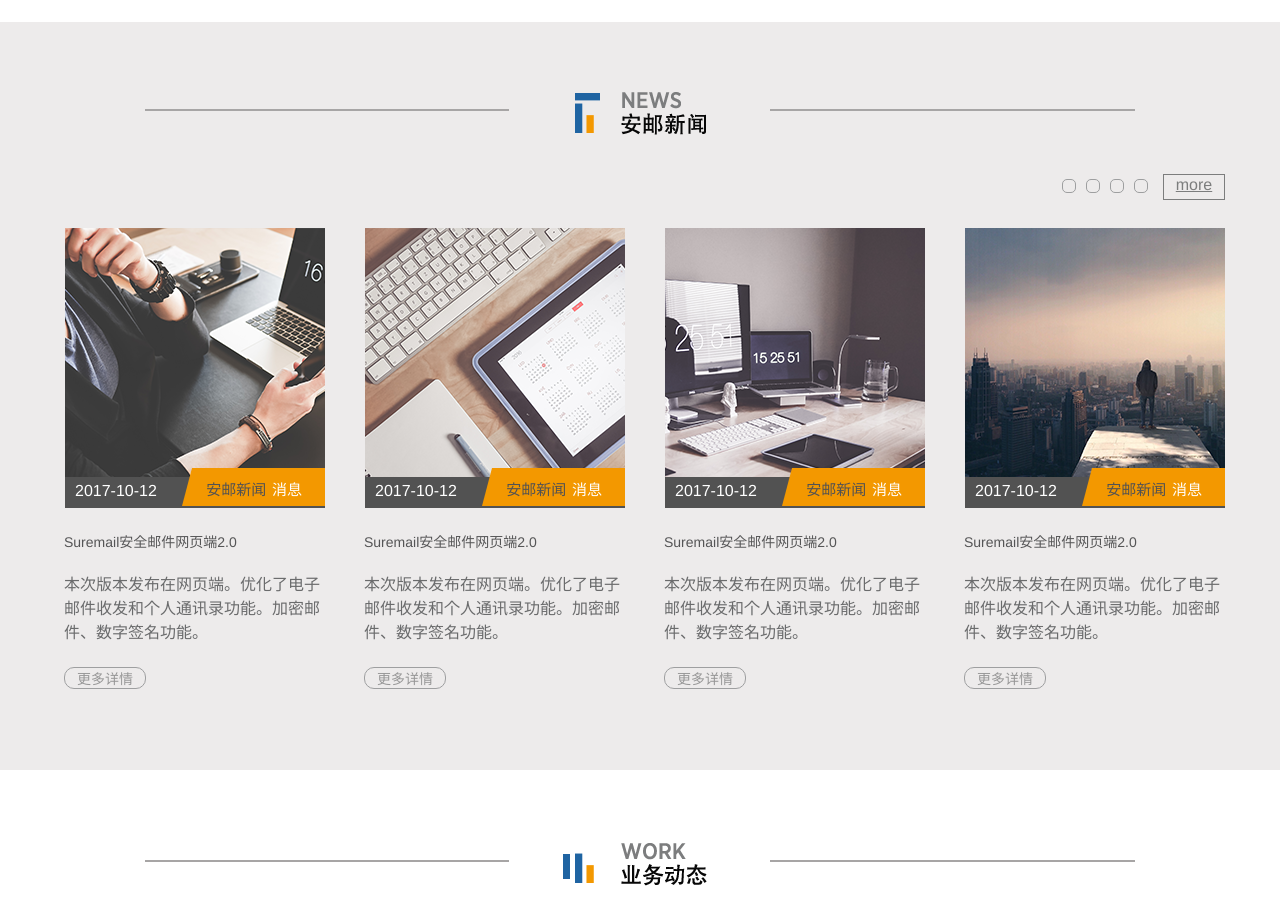
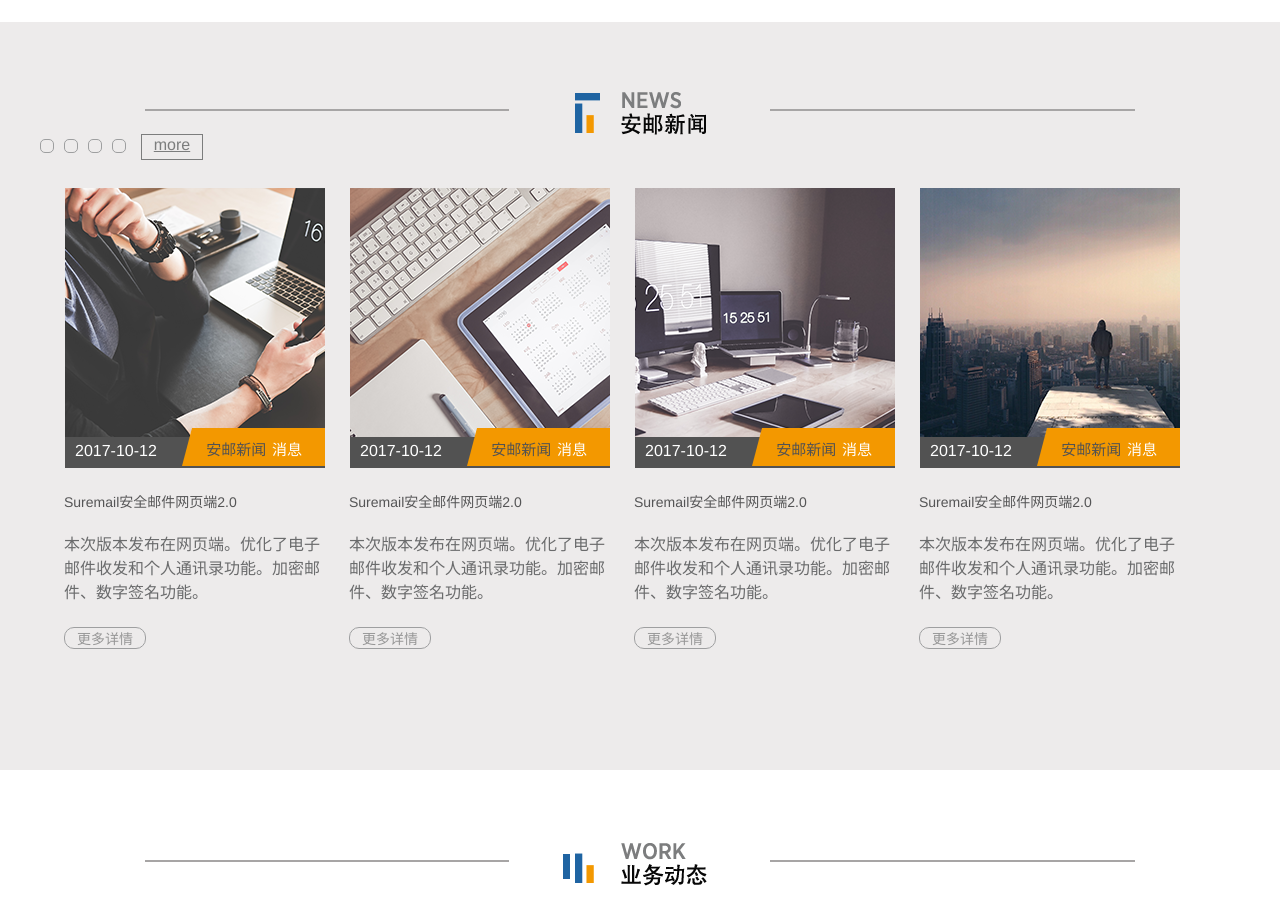
Before and after one commit to bufudanqing/suremail, a Vue app: page /components/index in a window 1280 px wide. Shown: the part 3140-4064 px from the top of the page. Built offline with nearby package versions, Linux system fonts and the light colour scheme.

Commit message:
返回-新闻切换

```diff
--- a/package.json
+++ b/package.json
@@ -19,7 +19,8 @@
     "iview": "^2.4.0",
     "node-waves": "^0.7.5",
     "vue": "^2.4.2",
-    "vue-waves": "^0.1.1"
+    "vue-waves": "^0.1.1",
+    "vuex": "^3.0.0"
   },
   "devDependencies": {
     "autoprefixer": "^7.1.2",
--- a/src/App.vue
+++ b/src/App.vue
@@ -2,7 +2,9 @@
   <div id="app">
     <navigation></navigation>
     <!-- <navigation1></navigation1> -->
+    <!-- <keep-alive> -->
     <router-view/>
+    <!-- </keep-alive> -->
     <myfooter></myfooter>
   </div>
 </template>
--- a/src/components/index.vue
+++ b/src/components/index.vue
@@ -28,16 +28,21 @@
         <img v-bind:src="titleImg" />
        </div>
        <div class="news-content">
-        <div class="news-slider">
-          <div class="slider-container">
-            <div class="dot"></div>
-            <div class="dot"></div>
-            <div class="dot"></div>
-            <div class="dot"></div>
+        <!-- <div class="news-slider"> -->
+
+          <div class="slider-container" id="nav_slide">
+            <label for="i1" class="dot" id="dot1"></label>
+            <label for="i2" class="dot" id="dot2"></label>
+            <label for="i3" class="dot" id="dot3"></label>
+            <label for="i4" class="dot" id="dot4"></label>
           </div>
           <router-link to="/components/news" class="news-more">more</router-link>
-        </div>
-        <div class="news-list">
+        <!-- </div> -->
+        <input type="radio" name="news" id="i1" checked>
+        <input type="radio" name="news" id="i2">
+        <input type="radio" name="news" id="i3">
+        <input type="radio" name="news" id="i4">
+        <div class="news-list" id="one">
          <div class="news-list-item" v-for="item in news">
           <div class="item-wrapper">
             <div class="news-bg">
@@ -60,7 +65,75 @@
           </div>
          </div>
         </div>
-
+        <div class="news-list" id="two">
+         <div class="news-list-item" v-for="item in news">
+          <div class="item-wrapper">
+            <div class="news-bg">
+              <img v-bind:src="item.picture" />
+              <div class="news-footer">
+                <span>2017-10-13</span>
+                <div class="band">
+                  <div class="band-text">
+                    <span>安邮新闻</span><span>消息</span>
+                  </div>
+                </div>
+              </div>
+            </div>
+            <!-- news title and summary -->
+            <div class="title-summary">
+              <a class="item-title">Suremail安全邮件网页端2.0</a>
+              <a class="item-summary">本次版本发布在网页端。优化了电子邮件收发和个人通讯录功能。加密邮件、数字签名功能。</a>
+              <a class="item-more">更多详情</a>
+            </div>
+          </div>
+         </div>
+        </div>
+        <div class="news-list" id="three">
+         <div class="news-list-item" v-for="item in news">
+          <div class="item-wrapper">
+            <div class="news-bg">
+              <img v-bind:src="item.picture" />
+              <div class="news-footer">
+                <span>2017-10-14</span>
+                <div class="band">
+                  <div class="band-text">
+                    <span>安邮新闻</span><span>消息</span>
+                  </div>
+                </div>
+              </div>
+            </div>
+            <!-- news title and summary -->
+            <div class="title-summary">
+              <a class="item-title">Suremail安全邮件网页端2.0</a>
+              <a class="item-summary">本次版本发布在网页端。优化了电子邮件收发和个人通讯录功能。加密邮件、数字签名功能。</a>
+              <a class="item-more">更多详情</a>
+            </div>
+          </div>
+         </div>
+        </div>
+        <div class="news-list" id="four">
+         <div class="news-list-item" v-for="item in news">
+          <div class="item-wrapper">
+            <div class="news-bg">
+              <img v-bind:src="item.picture" />
+              <div class="news-footer">
+                <span>2017-10-15</span>
+                <div class="band">
+                  <div class="band-text">
+                    <span>安邮新闻</span><span>消息</span>
+                  </div>
+                </div>
+              </div>
+            </div>
+            <!-- news title and summary -->
+            <div class="title-summary">
+              <a class="item-title">Suremail安全邮件网页端2.0</a>
+              <a class="item-summary">本次版本发布在网页端。优化了电子邮件收发和个人通讯录功能。加密邮件、数字签名功能。</a>
+              <a class="item-more">更多详情</a>
+            </div>
+          </div>
+         </div>
+        </div>
        </div>
       </div>
     </div>
@@ -133,7 +206,7 @@
           <img v-bind:src="emdesc" />
         </div>
         <div class="email-submit">
-          <Input v-model="value" placeholder="support@suremail.cn" style="width: 300px"></Input>
+          <Input  placeholder="support@suremail.cn" style="width: 300px"></Input>
           <Button type="primary">Send</Button>
         </div>
       </div>
@@ -225,6 +298,30 @@
     },
     components: {
       Carousel
+    },
+    watch: {
+      '$route' (to, from) {
+        console.log('route switched')
+      }
+    },
+    beforeRouteLeave (to, from, next) {
+      let position = window.scrollY
+      this.$store.commit('SAVE_POSITION', position)
+      console.log(position)
+      next()
+      // const answer = window.confirm('Do you really want to leave? you have unsaved changes!')
+      // if (answer) {
+      //   next()
+      // } else {
+      //   next(false)
+      // }
+    },
+    mounted () {
+      this.$nextTick(function () {
+        // 返回页面取出来
+        let position = this.$store.state.position
+        window.scroll(0, position)
+      })
     }
   }
 </script>
@@ -270,6 +367,11 @@
   text-align: right;
   margin-top: 40px;
   padding-right: 15px;
+
+  position:relative;
+}
+.news-content input{
+  display: none;
 }
 .slider-container{
   display: inline-block;
@@ -312,6 +414,60 @@
   height: 450px;
   margin-top:25px;
   display: flex;
+  position: absolute;
+  z-index: -1;
+}
+ #nav_slide .dot:hover {
+  background: #795548;
+  border:none;
+}
+
+#i1:checked ~ #nav_slide #dot1 {
+    background: #795548;
+}
+
+#i2:checked ~ #nav_slide #dot2 {
+  background: #F44336;
+}
+
+#i3:checked ~ #nav_slide #dot3 {
+  background: #2196F3;
+}
+
+#i4:checked ~ #nav_slide #dot4 {
+  background: #4CAF50;
+}
+#i1:checked ~ #one,
+#i2:checked ~ #two,
+#i3:checked ~ #three,
+#i4:checked ~ #four {
+  z-index: 9;
+  animation: scroll 1s ease-in-out;
+}
+
+#i1:checked ~ #nav_slide #dot1 {
+  background: #795548;
+}
+
+#i2:checked ~ #nav_slide #dot2 {
+  background: #F44336;
+}
+
+#i3:checked ~ #nav_slide #dot3 {
+  background: #2196F3;
+}
+
+#i4:checked ~ #nav_slide #dot4 {
+  background: #4CAF50;
+}
+
+@keyframes scroll {
+  0% {
+    opacity: .4;
+  }
+  100% {
+    opacity: 1;
+  }
 }
 .news-list-item{
   flex: 1;
--- a/src/components/joinus.vue
+++ b/src/components/joinus.vue
@@ -77,17 +77,34 @@
   padding-top:100px;
   margin: 0 auto;
 }
+.join-content{
+  width: 1100px;
+  height: 1900px;
+  padding-left: 50px;
+  /*border:solid;*/
+}
+.info-item{
+  width: 700px;
+height: 500px;
+margin:0 auto;
+}
 .join-title>img{
   display: block;
   margin:0 auto;
 }
+.side{
+  height: 1800px;
+  width: 40px;
+}
 .side>img{
-   width:56px;
+   height: 100%;
+   width: 100%;
    margin-right:10px;
 }
 .employ-info{
-  width:1100px;
+  width:1000px;
   margin-top:80px;
+  margin: 0 auto;
 }
 .side,.employ-info{
   float: left;
--- a/src/main.js
+++ b/src/main.js
@@ -5,6 +5,7 @@ import App from './App'
 import router from './router'
 import echarts from 'echarts'
 import iView from 'iview'
+import store from './../store/index'
 // import VueWaves from 'vue-waves'
 import 'iview/dist/styles/iview.css'    // 使用 CSS
 require('./assets/css/navigation.css')
@@ -15,6 +16,7 @@ Vue.prototype.$echarts = echarts
 
 // Vue.use(VueRouter)
 Vue.use(iView)
+Vue.use(store)
 // Vue.use(VueWaves)
 
 Vue.config.productionTip = false
@@ -28,5 +30,6 @@ new Vue({
   el: '#app',
   router,  // 注入到根实例中
   template: '<App/>',
-  components: { App }
+  components: { App },
+  store
 })
--- a/src/router/index.js
+++ b/src/router/index.js
@@ -19,7 +19,11 @@ export default new Router({
     {
       path: '/components/index',
       name: 'index',
-      component: index
+      component: index,
+      meta: {
+        title: 'index',
+        keepAlive: true
+      }
     },
     {
       path: '/components/joinus',
@@ -64,9 +68,11 @@ export default new Router({
   ],
   scrollBehavior (to, from, savedPosition) {
     if (savedPosition) {
+      console.log(savedPosition)
       return savedPosition
     } else {
       return {x: 0, y: 0}
+      // return {x: 0, y: to.meta.savedPosition || 0}
     }
   }
 })
--- /dev/null
+++ b/store/index.js
@@ -0,0 +1,19 @@
+import Vue from 'vue'
+import Vuex from 'vuex'
+
+// 告诉vue使用 vuex
+Vue.use(Vuex)
+
+// 创建一个对象来保存应用启动时的初始状态
+// 需要维护的状态
+const store = new Vuex.Store({
+  mutations: {
+    SAVE_POSITION (state, position) {
+    state.position = position
+    }
+  }
+})
+
+// 整合初始状态和变更函数，我们就得到了所需的store
+// 至此，这个store就可以连接到我们的引用中
+export default store
```
